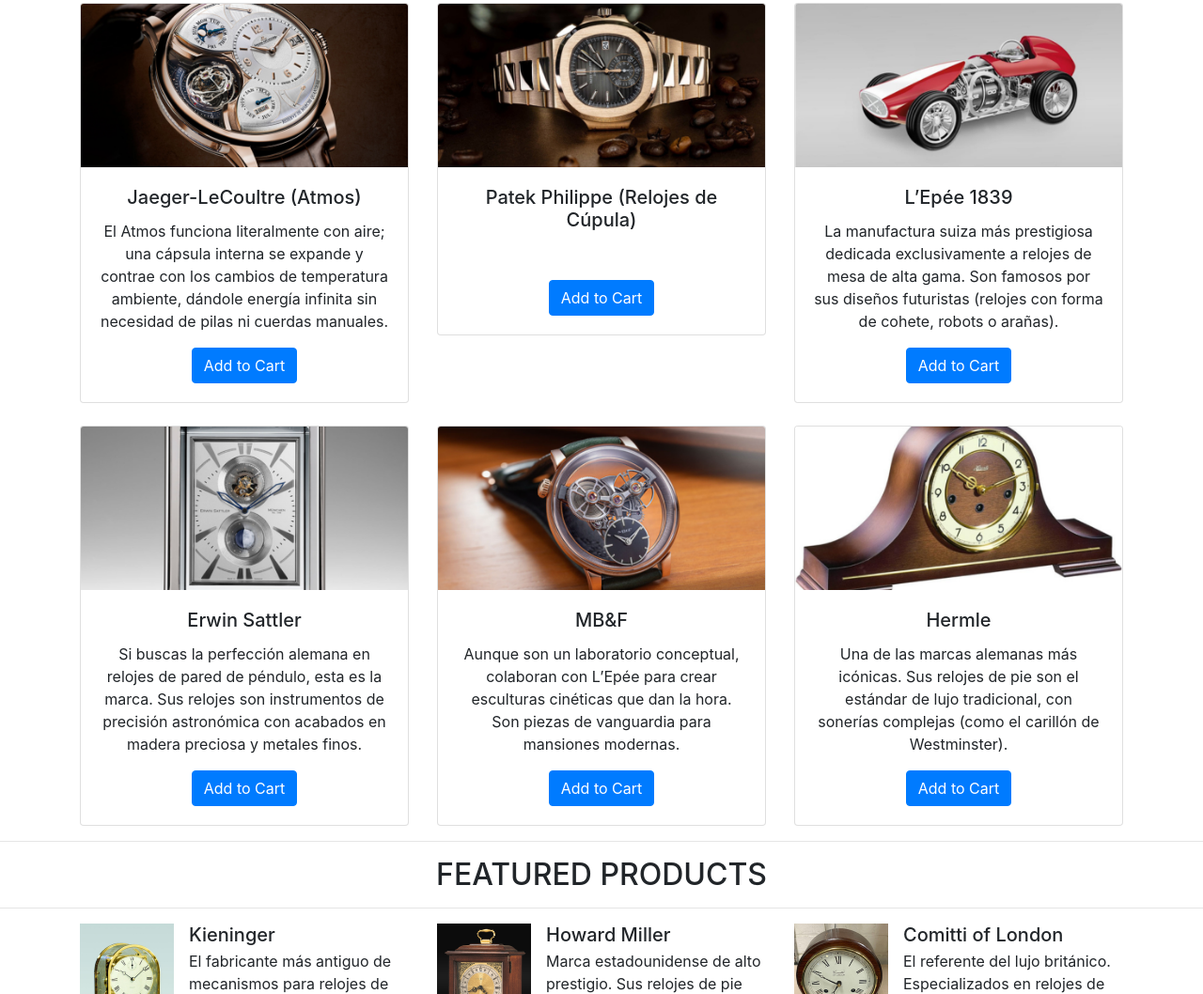
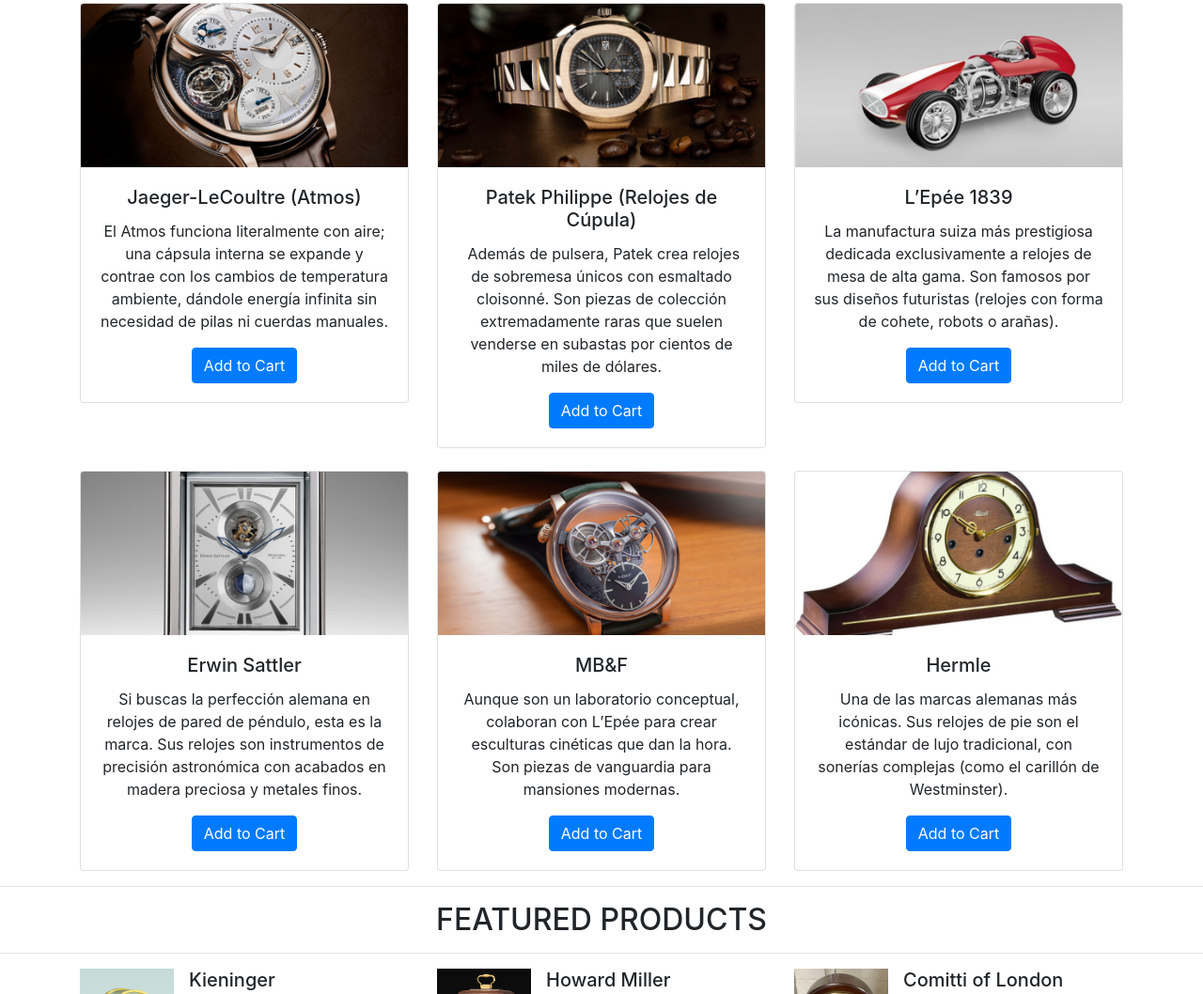
Before and after one commit to danieleduardoxs-cyber/Mi_Comercio, a plain HTML site: page index.html in a window 1280 px wide. Shown: the part 1089-2147 px from the top of the page at 94% size. Drawn offline with Linux system fonts and the light colour scheme.

Commit message:
Add files via upload

```diff
--- a/index.html
+++ b/index.html
@@ -137,7 +137,7 @@
             <img class="card-img-top" src="images/Diseño sin título 5.png" alt="Card image cap">
             <div class="card-body">
               <h5 class="card-title">Patek Philippe (Relojes de Cúpula)</h5>
-              <p class="card-text"><br>
+              <p class="card-text">&nbsp;Además de pulsera, Patek crea relojes de sobremesa únicos con esmaltado cloisonné. Son piezas de colección extremadamente raras que suelen venderse en subastas por cientos de miles de dólares.
               </p>
               <a href="#" class="btn btn-primary">Add to Cart</a>
             </div>
```
